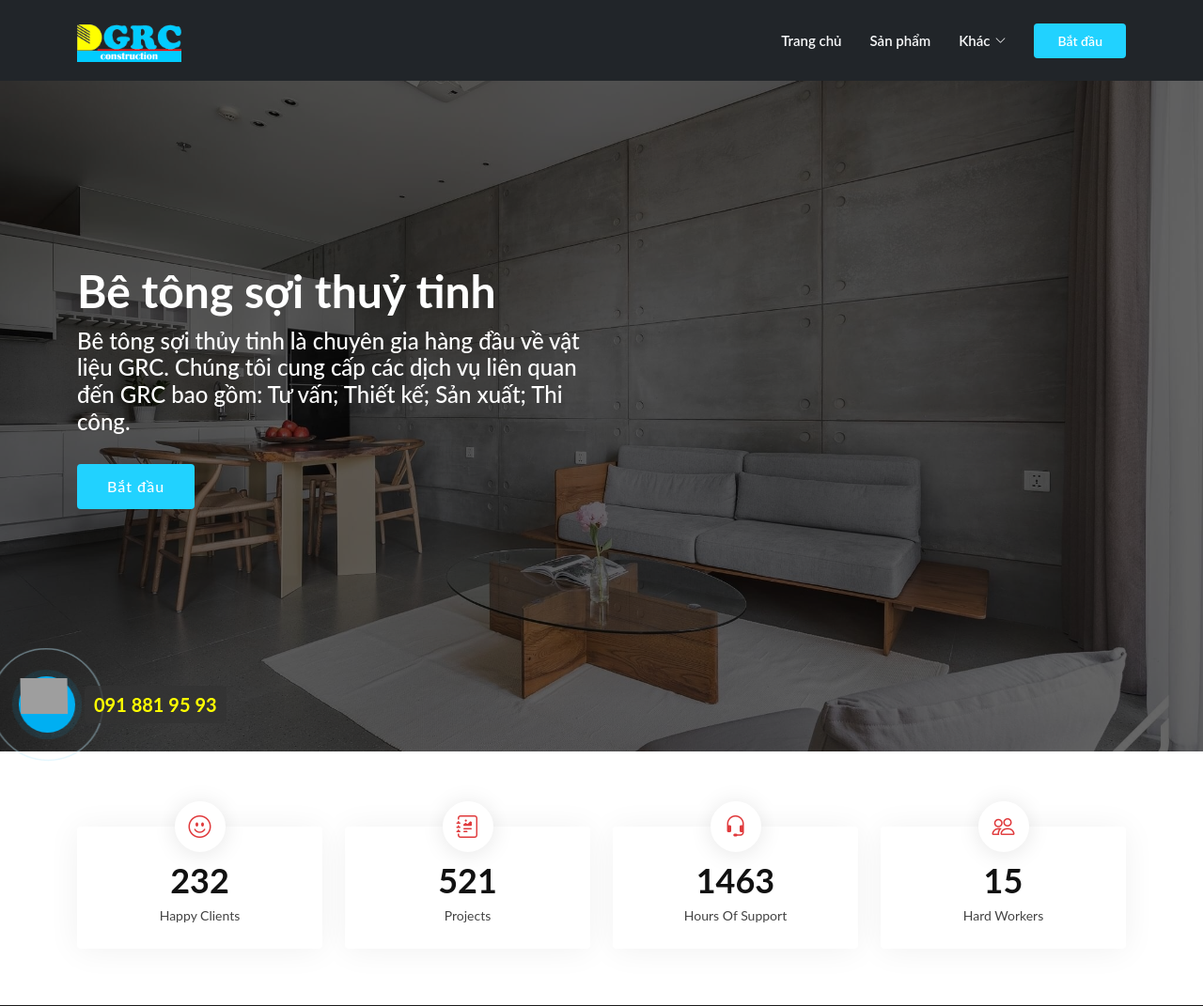
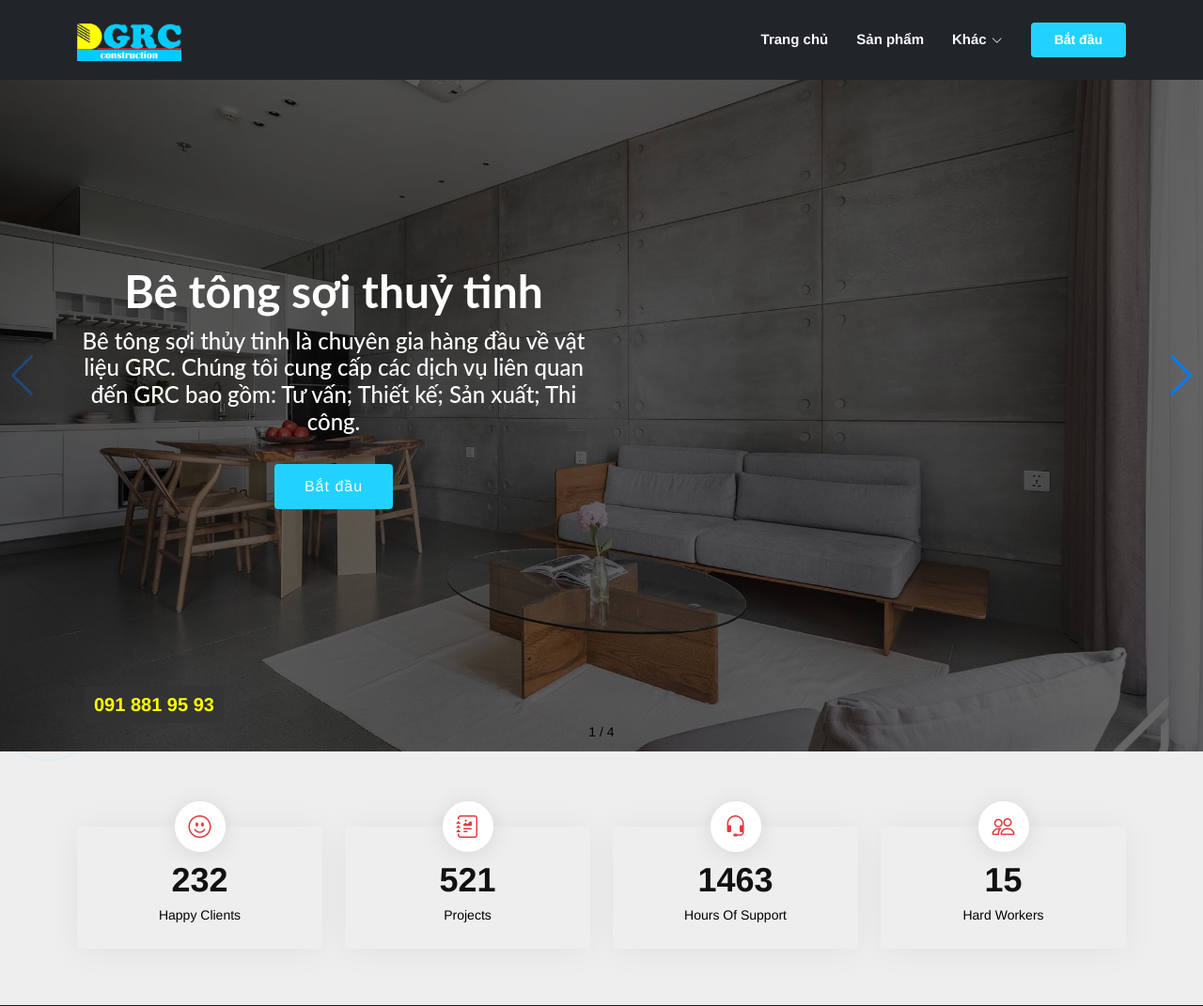
Before and after one commit to zukahai/PHP-OOP, a PHP site: page / in a window 1280 px wide. Shown: the top 1071 px of the page at 94% size. Run offline with PHP 8.4, Linux system fonts and the light colour scheme; some libraries are stand-ins or nearby versions; grey boxes are pictures that could not be loaded.

Commit message:
Update index.php

```diff
--- a/index.php
+++ b/index.php
@@ -28,6 +28,55 @@
 
     <!-- Template Main CSS File -->
     <link href="assets/css/style.css" rel="stylesheet">
+
+    <style>
+      html,
+      body {
+        position: relative;
+        height: 100%;
+      }
+
+      body {
+        background: #eee;
+        font-family: Helvetica Neue, Helvetica, Arial, sans-serif;
+        font-size: 14px;
+        color: #000;
+        margin: 0;
+        padding: 0;
+      }
+
+      .swiper {
+        width: 100%;
+        height: 100%;
+      }
+
+      .swiper-slide {
+        text-align: center;
+        font-size: 18px;
+        background: #fff;
+
+        /* Center slide text vertically */
+        display: -webkit-box;
+        display: -ms-flexbox;
+        display: -webkit-flex;
+        display: flex;
+        -webkit-box-pack: center;
+        -ms-flex-pack: center;
+        -webkit-justify-content: center;
+        justify-content: center;
+        -webkit-box-align: center;
+        -ms-flex-align: center;
+        -webkit-align-items: center;
+        align-items: center;
+      }
+
+      .swiper-slide img {
+        display: block;
+        width: 100%;
+        height: 100%;
+        object-fit: cover;
+      }
+    </style>
 </head>
 
 <body>
@@ -36,9 +85,11 @@
     <?php include "menu.php" ?>
     <!-- End Header -->
 
-    <!-- ======= Hero Section ======= -->
+     <!-- Swiper -->
+     <div class="swiper mySwiper">
+      <div class="swiper-wrapper">
+        <div class="swiper-slide">
           <section id="hero" class="d-flex align-items-center">
-
             <div class="container" data-aos="zoom-out" data-aos-delay="100">
                 <div class="row">
                     <div class="col-xl-6">
@@ -50,9 +101,38 @@
                     </div>
                 </div>
             </div>
+          </section>
+        </div>
 
-    </section>
-    <!-- End Hero -->
+        <div class="swiper-slide"><img src="./Images/bg.jpg" alt="" srcset=""></div>
+        <div class="swiper-slide"><img src="./Images/bg.jpg" alt="" srcset=""></div>
+        <div class="swiper-slide"><img src="./Images/bg.jpg" alt="" srcset=""></div>
+      </div>
+      <div class="swiper-button-next"></div>
+      <div class="swiper-button-prev"></div>
+      <div class="swiper-pagination"></div>
+    </div>
+
+    <!-- Swiper JS -->
+    <script src="https://cdn.jsdelivr.net/npm/swiper/swiper-bundle.min.js"></script>
+
+    <!-- Initialize Swiper -->
+    <script>
+      var swiper = new Swiper(".mySwiper", {
+        pagination: {
+          el: ".swiper-pagination",
+          type: "fraction",
+        },
+        navigation: {
+          nextEl: ".swiper-button-next",
+          prevEl: ".swiper-button-prev",
+        },
+        autoplay: {
+          delay: 3500,
+          disableOnInteraction: false,
+        }
+      });
+    </script>
 
     <main id="main">
 
```
Lines whose indentation alone changed are shown as unchanged.
